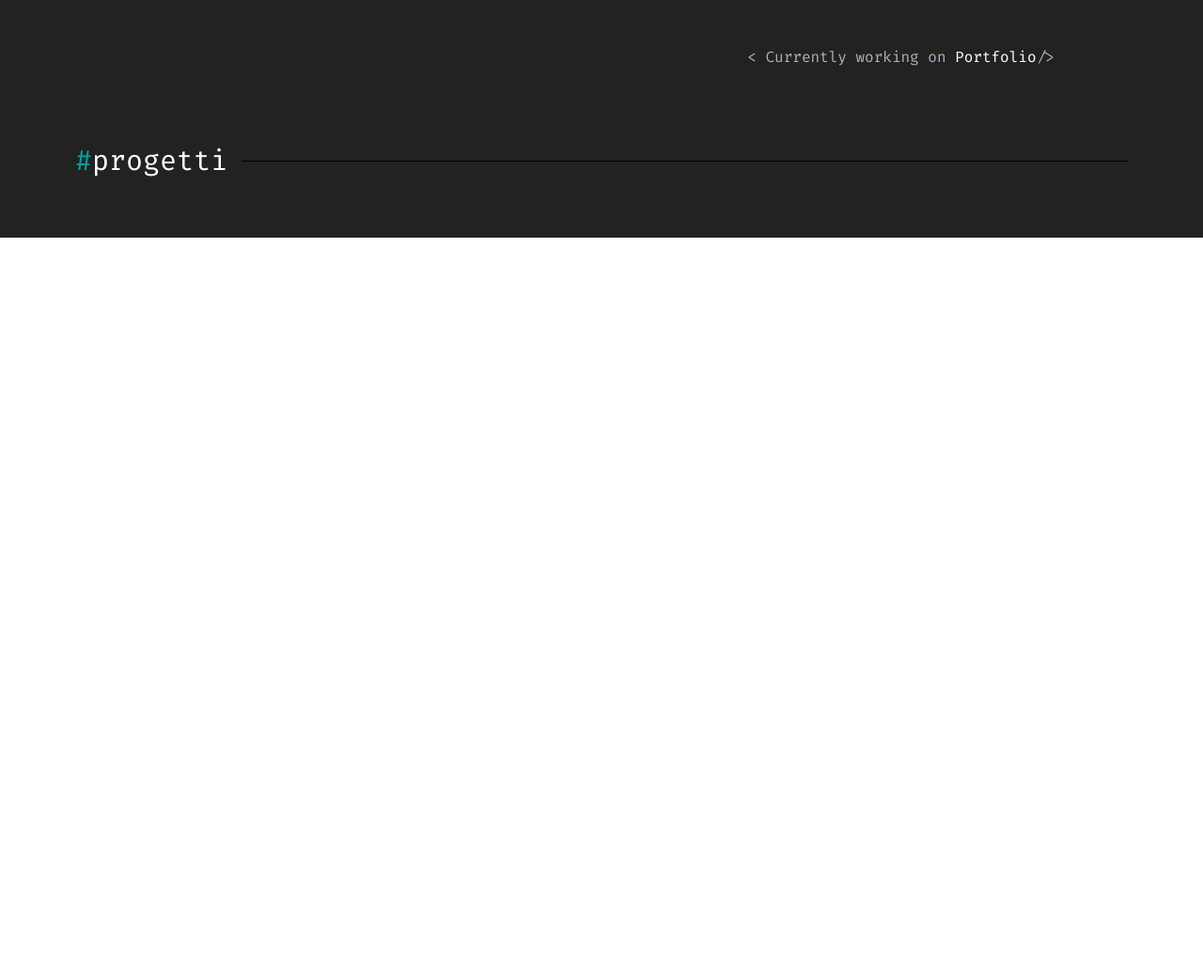
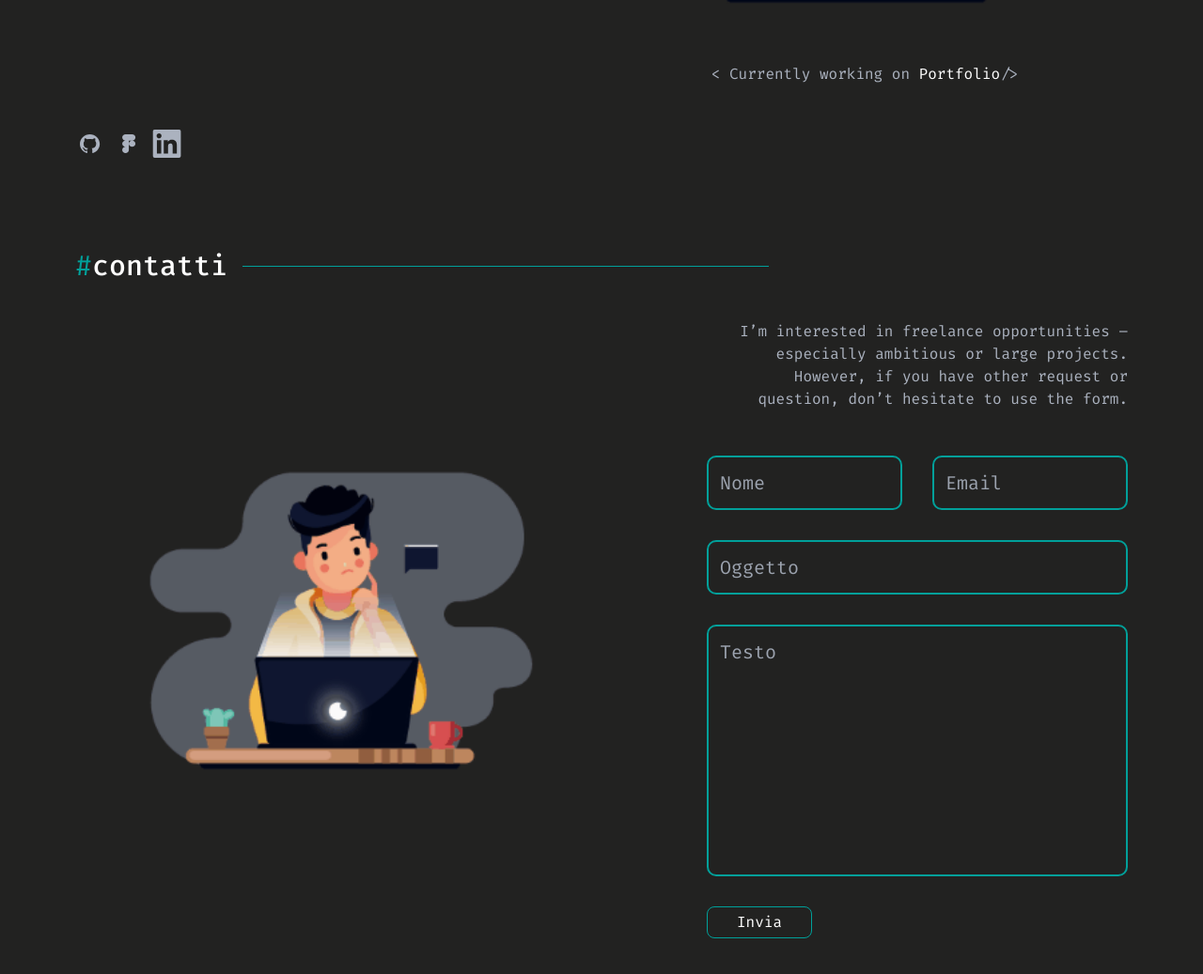
Before and after one commit to lilcecco/SecondaTask_Gruppo1, a React app: page / in a window 1280 px wide. Shown: the part 547-1584 px from the top of the page at 94% size. Before the commit the page ends 800 px from the top, so only its background shows below. Built offline with nearby package versions, Linux system fonts and the light colour scheme.

Commit message:
[Contatti] sezione creata

```diff
--- a/src/components/Home/Home.js
+++ b/src/components/Home/Home.js
@@ -32,17 +32,22 @@ const Home = () => {
         </nav>
       </header>
 
-      <div className="flex justify-between px-20 py-20">
-        <div className="">
+      <div className="flex justify-between px-20 py-24">
+        <div className="w-2/4">
           <h1 className="font-poppins font-medium mt-20">
             <span className="text-white ">Sono uno </span>
             <span className="text-green">sviluppatore<br /> full-stack</span>
           </h1>
           <p className="font-poppins text-gray mt-8">He crafts responsive websites where<br /> technologies meet creativity</p>
           <div className="absolute border border-green rounded-lg text-white py-2 px-4 mt-10">Contattami</div>
+          <div className="flex gap-2 mt-60">
+            <img src="/img/Github.svg" alt="" />
+            <img src="/img/Figma.svg" alt="" />
+            <img src="/img/Linkedin.svg" alt="" />
+          </div>
         </div>
-        <div className="flex flex-col items-center">
-          <img src="/img/hero.png" alt="" />
+        <div className="flex flex-col items-center w-2/4">
+          <img src="/img/hero.gif" alt="" className="w-full" />
           <div>
             <span className="text-gray">{"< Currently working on "}</span>
             <span className="text-white">Portfolio</span>
@@ -53,8 +58,25 @@ const Home = () => {
 
       <div className="flex items-center px-20">
         <span className="text-green text-3xl">#</span>
-        <span className="text-white text-3xl">progetti</span>
-        <span className="border-b border-white-500 flex-grow ml-4 w-1" ></span>
+        <span className="text-white text-3xl font-medium">contatti</span>
+        <span className="border-b border-green ml-4 w-2/4" ></span>
+      </div>
+      <div className="flex px-20 py-10 items-center justify-between">
+        <div className="w-2/4">
+          <img src="/img/hero.gif" alt="" className="w-full" />
+        </div>
+        <div className="w-2/5">
+          <p className="text-gray text-right">I’m interested in freelance opportunities – especially ambitious or large projects. However, if you have other request or question, don’t hesitate to use the form.</p>
+          <form className="flex flex-col gap-y-8 mt-12">
+            <div className="flex gap-x-8 w-full">
+              <input type="text" name="" id="" className="w-2/4" placeholder="Nome" />
+              <input type="email" name="" id="" className="w-2/4" placeholder="Email" />
+            </div>
+            <input type="text" name="" id="" placeholder="Oggetto" />
+            <textarea name="" id="" rows="8" placeholder="Testo"></textarea>
+            <button className="text-white border border-green rounded-lg py-1 w-28">Invia</button>
+          </form>
+        </div>
       </div>
     </div>
   )
--- a/src/index.css
+++ b/src/index.css
@@ -12,3 +12,14 @@ h1 {
   font-size: 32px;
   line-height: 1.5;
 }
+
+input,
+textarea {
+  background-color: #222221;
+  border: 2px solid #00A09A;
+  border-radius: 10px;
+  padding: 12px;
+  font-size: 20px;
+  color: white;
+  resize: none;
+}
```
Also changed, not shown: public/img/Figma.svg (added), public/img/Github.svg (added), public/img/Linkedin.svg (added), public/img/contatti.gif (added), public/img/details-1.png (added), public/img/hero.gif (added), public/img/hero.png (deleted).
